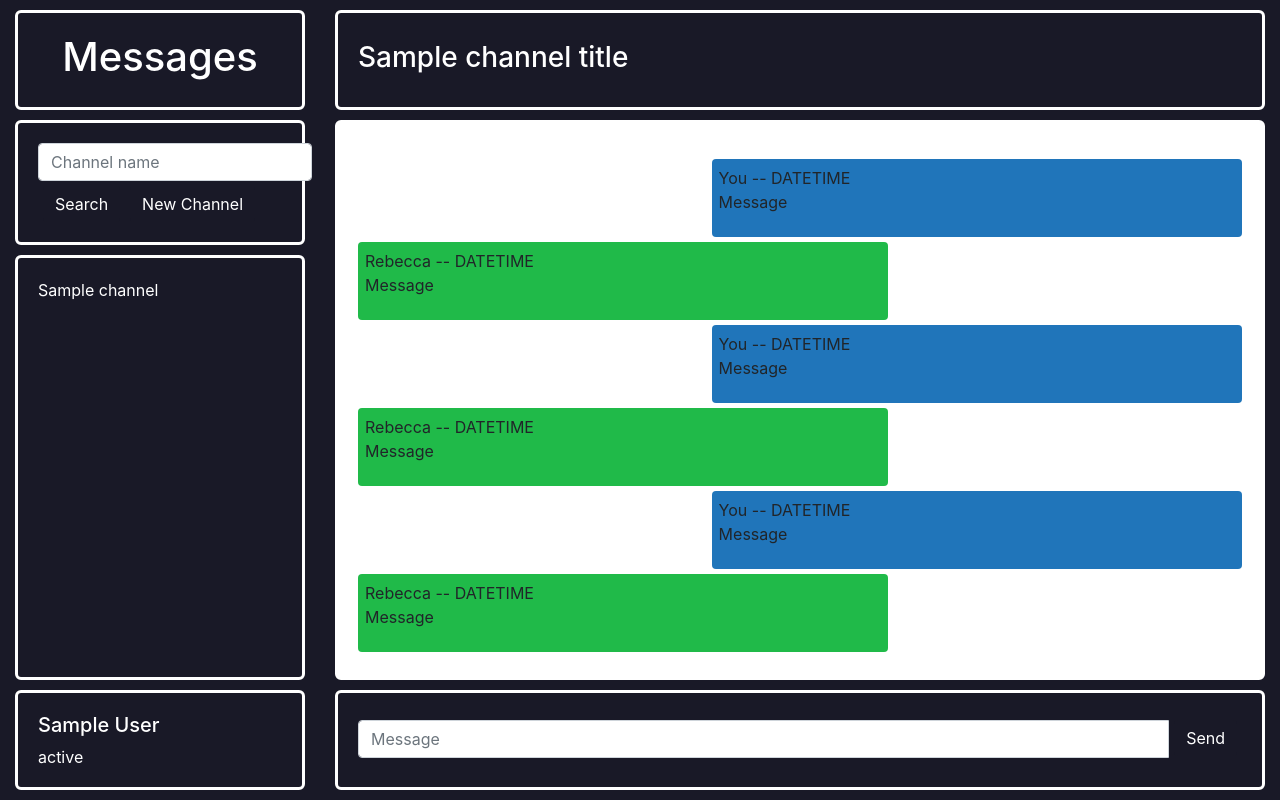
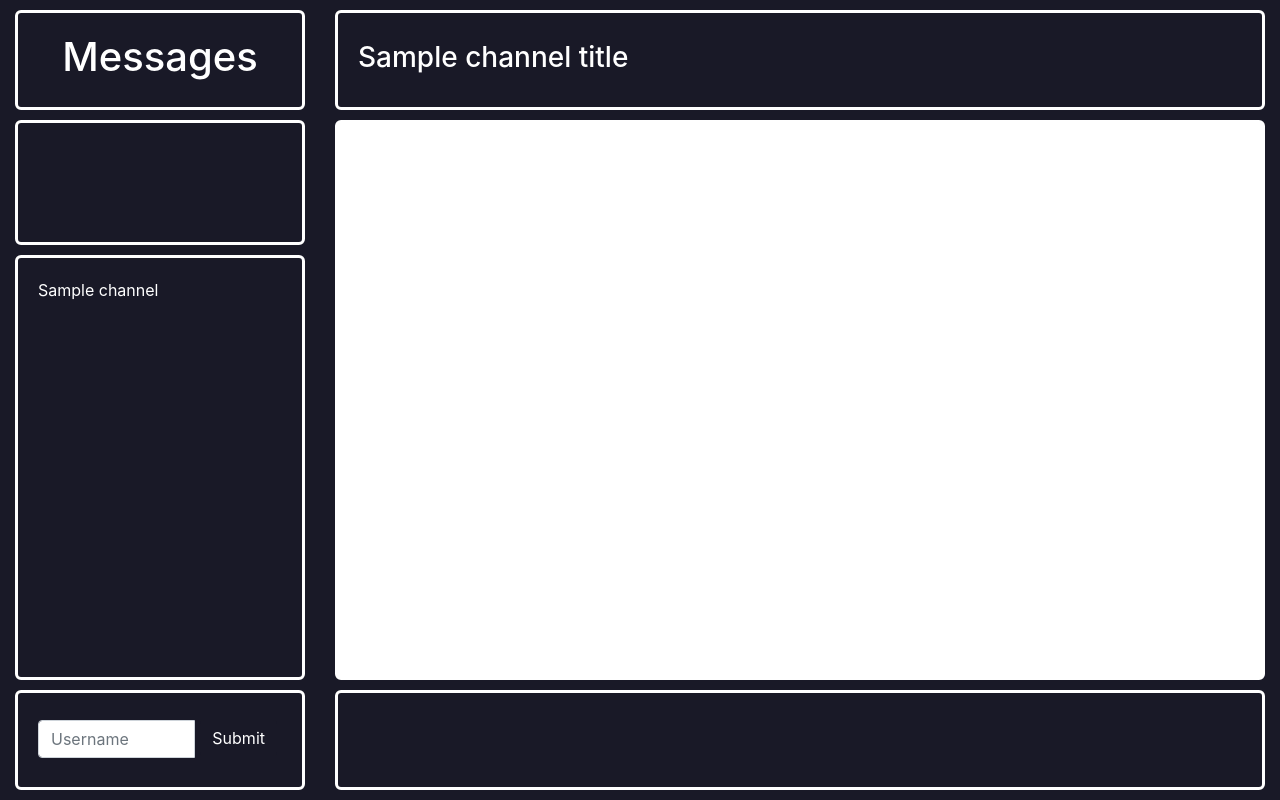
Before and after one commit to tomdevalk1997/project2, a Flask app: template templates/index.html in a window 1280 px wide. Run offline with Flask 2, Linux system fonts and the light colour scheme; the template is opened without the code that fills it: most values are stand-ins (such as "Sample title", 1, 10 or a date in 2020); some libraries are stand-ins or nearby versions.

Commit message:
First socketio attempts with js

```diff
--- a/application.py
+++ b/application.py
@@ -8,7 +8,7 @@ from sqlalchemy import create_engine
 from sqlalchemy.orm import scoped_session, sessionmaker
 from flask import request
 import requests
-from flask_socketio import SocketIO, emit, join_room
+from flask_socketio import SocketIO
 
 app = Flask(__name__)
 app.config["SECRET_KEY"] = os.getenv("SECRET_KEY")
@@ -21,23 +21,35 @@ users = []
 
 @app.route("/")
 def index():
-    display_name = "Tom"
-    status = "Active"
-    channel_title = "Channel 1"
-    channels = ["Channel 1", "Channel 2", "Channel 3", "Channel 4", "Channel 5", "Channel 6", "Channel 7", "Channel 8", "Channel 9", "Channel 10", "Channel 11", "Channel 12", "Channel 13", "Channel 14", "Channel 15", "Channel 16"]
-    return render_template("index.html", display_name=display_name, status=status, channel_title=channel_title, channels=channels)
+    logged_in = True
+    if logged_in:
+        display_name = "Tom"
+        status = "Active"
+        channel_title = "Channel 1"
+        channels = ["Channel 1", "Channel 2", "Channel 3", "Channel 4", "Channel 5", "Channel 6", "Channel 7", "Channel 8", "Channel 9", "Channel 10", "Channel 11", "Channel 12", "Channel 13", "Channel 14", "Channel 15", "Channel 16"]
+    else:
+        display_name = ""
+        status = ""
+        channel_title = ""
+        channels = []
+    return render_template("index.html", display_name=display_name, status=status, channel_title=channel_title, channels=channels, logged_in=logged_in)
 
 @socketio.on("send message")
 def send_message(data):
-    selection = data["selection"]
+    message = data["message"]
+    print(message)
 
-    channel = data["channel"]
-    timestamp = datetime.datetime()
-    message = data["message"]
-    user = data["user"]
+    #channel = data["channel"]
+    #timestamp = datetime.datetime()
+    #user = data["user"]
 
-    messages.append([channel, timestamp, message, user])
+    # messages.append([channel, timestamp, message, user])
     emit("message sent", messsages, broadcast=True)
+
+@socketio.on('my event')
+def handle_my_custom_event(json, methods=['GET', 'POST']):
+    print('received my event: ' + str(json))
+    socketio.emit('my response', json, callback=messageReceived)
 
 @socketio.on('join')
 def on_join(data):
@@ -51,3 +63,6 @@ def search(data):
 
 def new_channel(data):
     channels.append(f"{new_channel_name}")
+
+if __name__ == '__main__':
+    socketio.run(app, debug=True)
--- a/static/index.js
+++ b/static/index.js
@@ -6,11 +6,22 @@ document.addEventListener('DOMContentLoaded', () => {
     // When connected, configure buttons
     socket.on('connect', () => {
 
-        // Each button should emit a "submit vote" event
-        document.querySelectorAll('#send').forEach(button => {
+        // Send button should emit a "send message" event
+        document.querySelectorAll('#send-message').forEach(button => {
             button.onclick = () => {
-                const message = button.dataset.vote; // klopt nog niet, user, channel, tijd toevoegen
+                alert("Button clicked, message being sent");
+                const message = document.getElementById("message-input"); // klopt nog niet, user, channel, tijd toevoegen, dataset....
+                // const user = button.dataset.vote;
+                // const channel = button.dataset.vote;
                 socket.emit('send message', {'message': message});
+            };
+        });
+
+        // Submit button should emit a "create username" event
+        document.querySelectorAll('#username-submit').forEach(button => {
+            button.onclick = () => {
+                const username = button.dataset.vote; // klopt nog niet, dataset....
+                socket.emit('create username', {'username': username});
             };
         });
     });
@@ -22,12 +33,12 @@ document.addEventListener('DOMContentLoaded', () => {
         document.querySelector('#maybe').innerHTML = data.maybe;
     });
 });
-function add_post(contents) {
+//    function add_post(contents) {
 
                   // Create new post.
-                  const post = document.createElement('div');
-                  post.className = 'post';
-                  post.innerHTML = contents;
-
-                  // Add post to DOM.
-                  document.querySelector('#posts').append(post);
+                  // const post = document.createElement('div');
+                  // post.className = 'post';
+                  // post.innerHTML = contents;
+                  //
+                  // // Add post to DOM.
+                  // document.querySelector('#posts').append(post);
--- a/static/styles.css
+++ b/static/styles.css
@@ -101,6 +101,14 @@ ul {
   margin-top: 7px;
 }
 
+#username-input {
+  margin-top: 7px;
+}
+
+#username-submit {
+  margin-top: 7px;
+}
+
 #message-input {
   margin-top: 7px;
 }
--- a/static/styles.scss
+++ b/static/styles.scss
@@ -108,6 +108,14 @@ ul{
   margin-top: 7px;
 }
 
+#username-input {
+  margin-top: 7px;
+}
+
+#username-submit {
+  margin-top: 7px;
+}
+
 #message-input {
   margin-top: 7px;
 }
--- a/templates/index.html
+++ b/templates/index.html
@@ -4,6 +4,7 @@
         <title>Messages</title>
         <link rel="stylesheet" href="https://stackpath.bootstrapcdn.com/bootstrap/4.4.1/css/bootstrap.min.css" integrity="sha384-Vkoo8x4CGsO3+Hhxv8T/Q5PaXtkKtu6ug5TOeNV6gBiFeWPGFN9MuhOf23Q9Ifjh" crossorigin="anonymous">
         <link rel="stylesheet" href="/static/styles.css">
+        <script src="index.js"></script>
     </head>
     <body>
       <div class="container-fluid">
@@ -13,11 +14,13 @@
               <h1>Messages</h1>
             </div>
             <div id="new-channel-field" class="element">
+              {% if logged_in %}
                 <form class="form-inline" action="" method="post">
                   <input class="form-control" name="search-channel" type="search" placeholder="Channel name">
                   <button class="btn btn-primary" type="search">Search</button>
                   <button class="btn btn-primary" type="new-channel">New Channel</button>
                 </form>
+              {% endif %}
             </div>
             <div id="channel-list-field" class="element">
               <ul>
@@ -27,8 +30,15 @@
               <ul>
             </div>
             <div id="profile-field" class="element title-bar">
+              {% if logged_in %}
                 <h5>{{ display_name }}</h5>
                 <p>{{ status }}</p>
+              {% else %}
+                <div id="username-input-form" class="input-group">
+                    <input id="username-input" type="text" class="form-control" placeholder="Username">
+                    <button id="username-submit" class="btn" type="button">Submit</button>
+                </div>
+              {% endif %}
             </div>
           </div>
           <div id="full-right-column" class="col-sm-9">
@@ -37,6 +47,7 @@
             </div>
             <div id="channel" class="element">
               <!--LET OP REVERSE ORDER VAN MESSAGES-->
+              {% if logged_in %}
                 <div class="foreign-message">
                   <p>Rebecca -- DATETIME<br>
                     Message
@@ -67,11 +78,14 @@
                     Message
                   </p>
                 </div>
+              {% endif %}
             </div>
             <div id="message-input-bar" class="title-bar element">
               <div id="input-form" class="input-group">
+                {% if logged_in %}
                   <input id="message-input" type="text" class="form-control" placeholder="Message">
                   <button id="send-message" class="btn" type="button">Send</button>
+                {% endif %}
               </div>
             </div>
           </div>
```
Also changed, not shown: 1 other file. Lines whose indentation alone changed are shown as unchanged.
